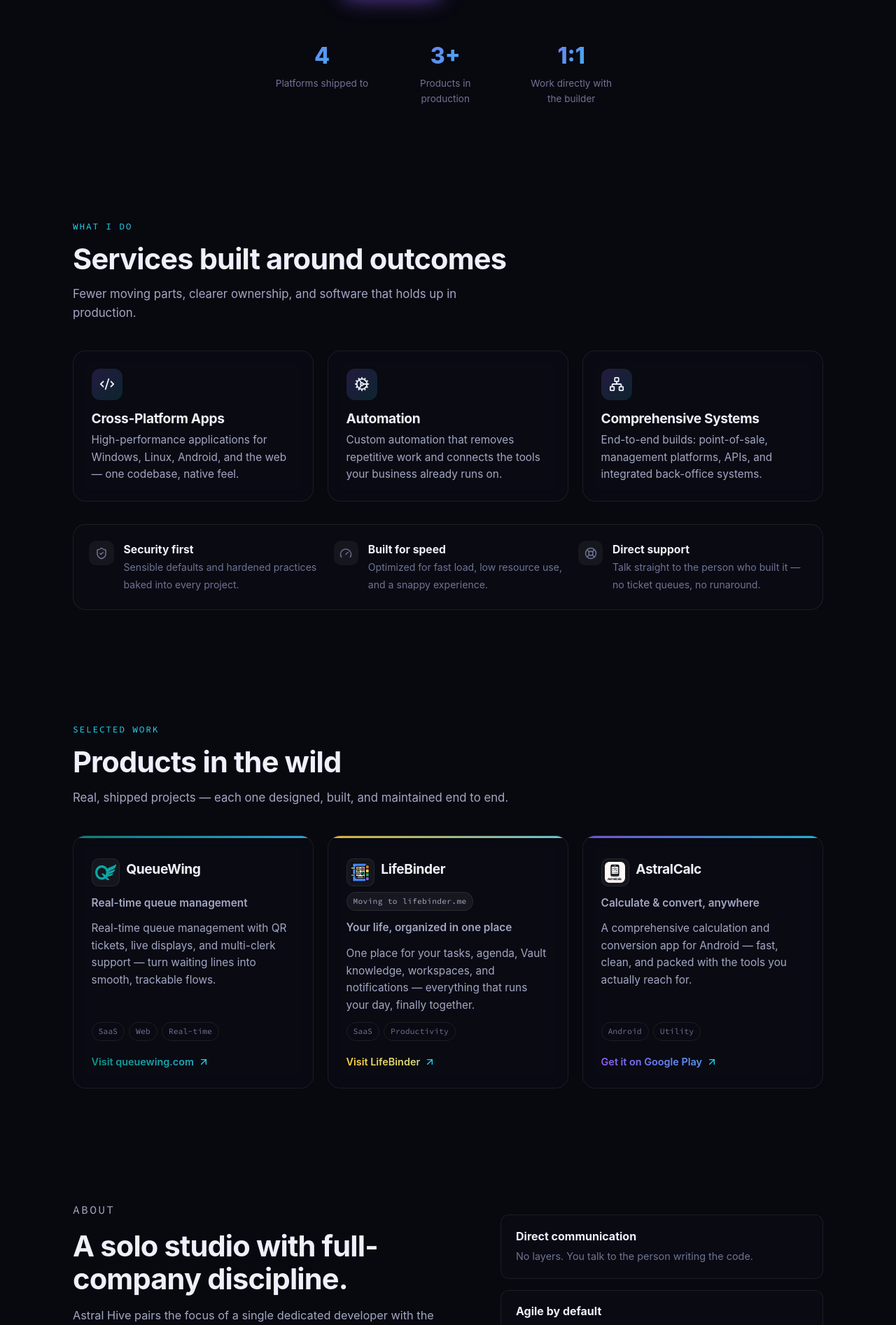
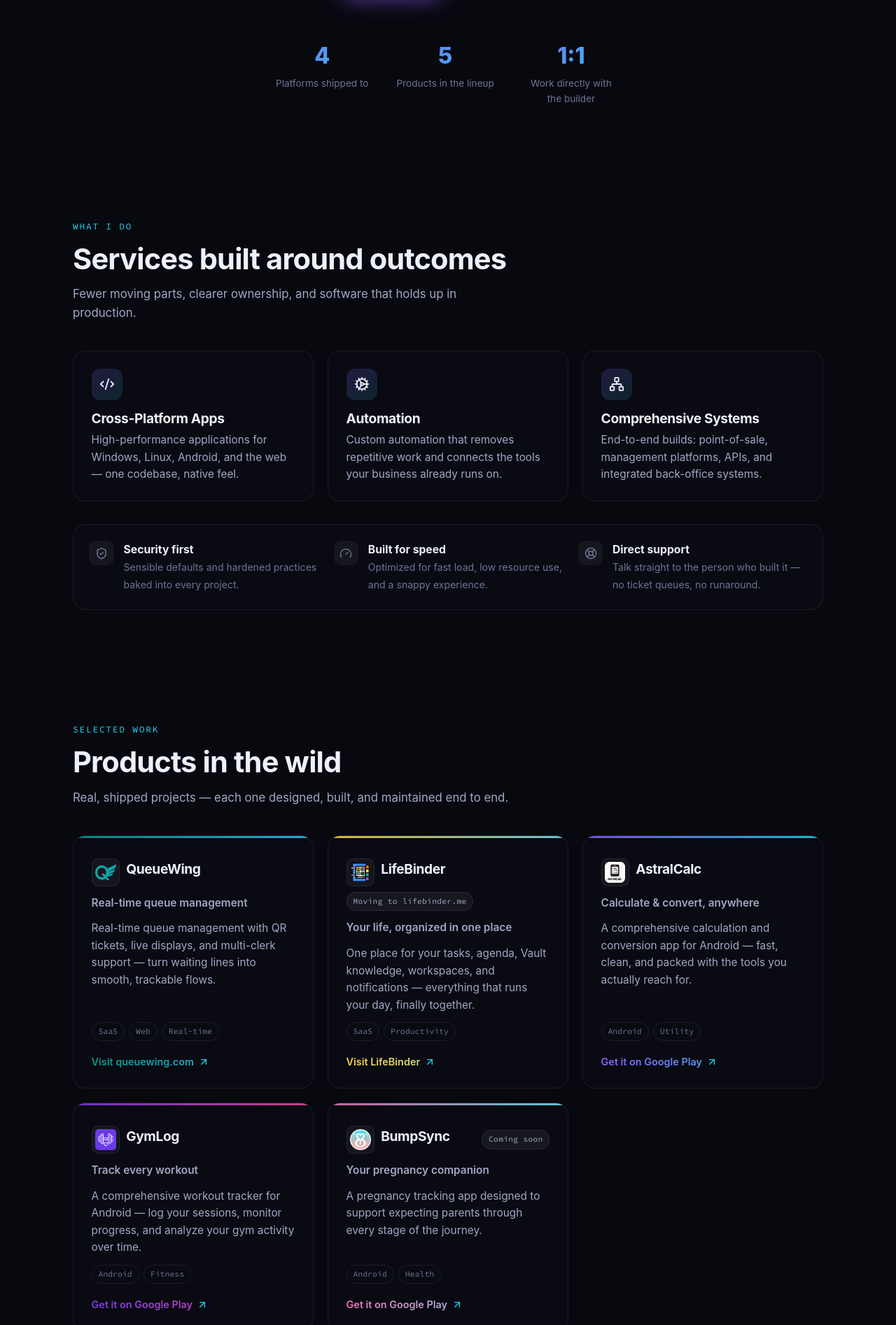
Before and after one commit to asad-albadi/astralhive.com, a React (Vite) app: page / in a window 1280 px wide. Shown: the part 666-2560 px from the top of the page at 70% size. Built offline with nearby package versions, Linux system fonts and the light colour scheme.

Commit message:
Add GymLog and BumpSync projects from old site
- GymLog (Android fitness tracker) with brand logo, purple→pink card
- BumpSync (Android pregnancy tracker) with 'Coming soon' badge, pink→cyan card
- Bump hero stat to 5 products

```diff
--- a/src/components/Hero.tsx
+++ b/src/components/Hero.tsx
@@ -37,8 +37,8 @@
             <dd>Platforms shipped to</dd>
           </div>
           <div>
-            <dt>3+</dt>
-            <dd>Products in production</dd>
+            <dt>5</dt>
+            <dd>Products in the lineup</dd>
           </div>
           <div>
             <dt>1:1</dt>
--- a/src/data.ts
+++ b/src/data.ts
@@ -62,6 +62,8 @@
 import astralcalcLogo from './assets/astralcalc_logo.png'
 import queuewingLogo from './assets/queuewing-logo.svg'
 import lifebinderLogo from './assets/lifebinder-logo.svg'
+import gymlogLogo from './assets/gymlog_logo.png'
+import bumpsyncLogo from './assets/bumpsync_logo.png'
 
 export type Project = {
   name: string
@@ -110,6 +112,29 @@
     accent: '#8b5cf6, #22d3ee', // house gradient
     image: astralcalcLogo,
   },
+  {
+    name: 'GymLog',
+    tagline: 'Track every workout',
+    description:
+      'A comprehensive workout tracker for Android — log your sessions, monitor progress, and analyze your gym activity over time.',
+    href: 'https://play.google.com/store/apps/details?id=com.ahs.gymlog',
+    cta: 'Get it on Google Play',
+    tags: ['Android', 'Fitness'],
+    accent: '#7c3aed, #ec4899', // GymLog purple → pink
+    image: gymlogLogo,
+  },
+  {
+    name: 'BumpSync',
+    tagline: 'Your pregnancy companion',
+    description:
+      'A pregnancy tracking app designed to support expecting parents through every stage of the journey.',
+    href: 'https://play.google.com/store/apps/details?id=com.ahs.bumpsync',
+    cta: 'Get it on Google Play',
+    tags: ['Android', 'Health'],
+    badge: 'Coming soon',
+    accent: '#f472b6, #67e8f9', // BumpSync pink → cyan
+    image: bumpsyncLogo,
+  },
 ]
 
 export const social = {
```
Also changed, not shown: src/assets/bumpsync_logo.png (added), src/assets/gymlog_logo.png (added).
